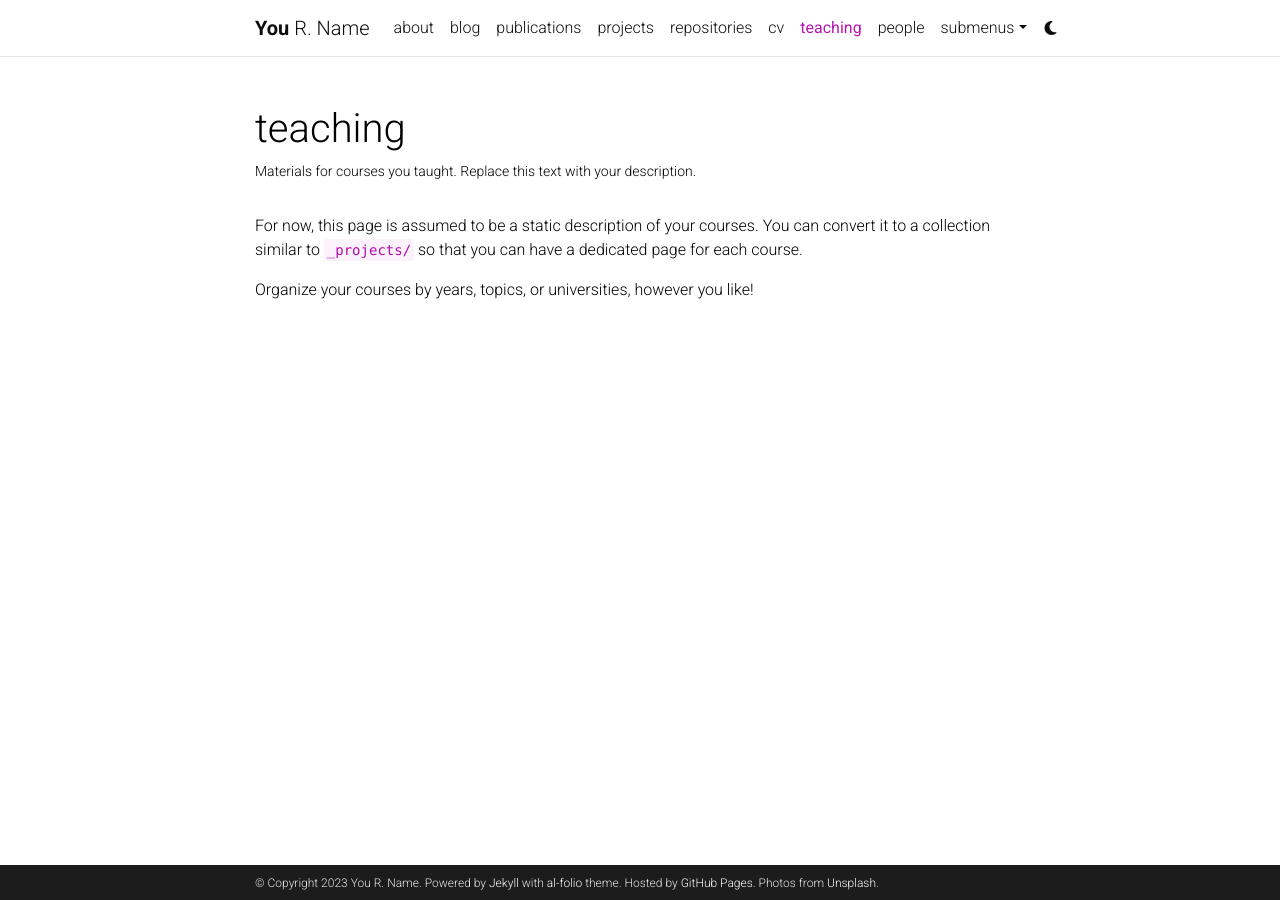
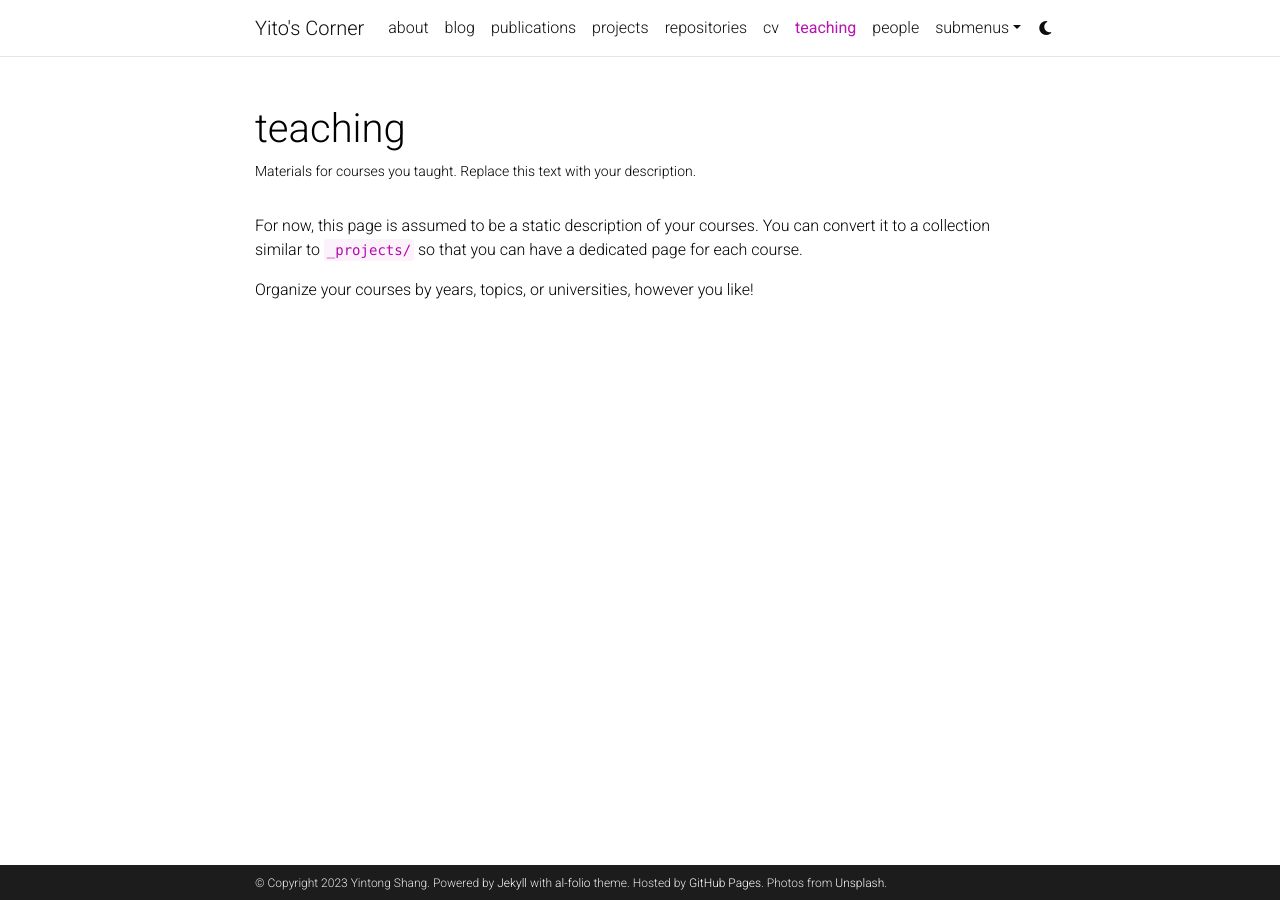
Before and after one commit to ShaYito/ShaYito.github.io, a Jekyll site: the page built from _pages/teaching.md, in a window 1280 px wide. Built offline with Jekyll 4.4.1, drawn with Linux system fonts in a browser that asks for light colours; comment, search, counter and statistics services are not loaded; a style sheet for code colours, icons or effects is not loaded.

```diff
--- a/_config.yml
+++ b/_config.yml
@@ -2,24 +2,24 @@
 # Site settings
 # -----------------------------------------------------------------------------
 
-title: blank # the website title (if blank, full name will be used instead)
-first_name: You
-middle_name: R.
-last_name: Name
-email: you@example.com
+title: Yito's Corner # the website title (if blank, full name will be used instead)
+first_name: Yintong
+middle_name:
+last_name: Shang
+email: shayito_@outlook.com
 description: > # the ">" symbol means to ignore newlines until "footer_text:"
-  A simple, whitespace theme for academics. Based on [*folio](https://github.com/bogoli/-folio) design.
+  A graphics fan.
 footer_text: >
   Powered by <a href="https://jekyllrb.com/" target="_blank">Jekyll</a> with <a href="https://github.com/alshedivat/al-folio">al-folio</a> theme.
   Hosted by <a href="https://pages.github.com/" target="_blank">GitHub Pages</a>.
   Photos from <a href="https://unsplash.com" target="_blank">Unsplash</a>.
-keywords: jekyll, jekyll-theme, academic-website, portfolio-website  # add your own keywords or leave empty
+keywords:
 
 lang: en # the language of your site (for example: en, fr, cn, ru, etc.)
 icon: ⚛️  # the emoji used as the favicon (alternatively, provide image name in /assets/img/)
 
-url: https://alshedivat.github.io # the base hostname & protocol for your site
-baseurl: /al-folio # the subpath of your site, e.g. /blog/
+url: https://shayito.github.io # the base hostname & protocol for your site
+baseurl:  # the subpath of your site, e.g. /blog/
 last_updated: false # set to true if you want to display last updated in the footer
 impressum_path:  # set to path to include impressum link in the footer, use the same path as permalink in a page, helps to conform with EU GDPR
 
```
